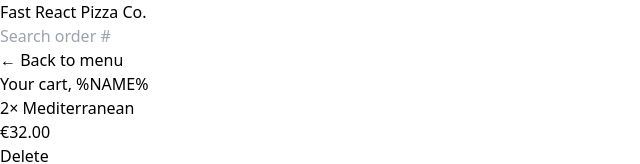
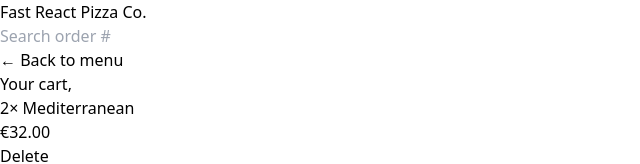
Before and after one commit to aleksandrawozniak965/FastReactPizza, a React (Vite) app: page /cart in a window 1280 px wide. Shown: the top 164 px of the page, without its empty margins (0-640 px from the left). Built offline with nearby package versions, Linux system fonts and the light colour scheme.

Commit message:
user state updating redux toolkit

```diff
--- a/src/features/cart/Cart.jsx
+++ b/src/features/cart/Cart.jsx
@@ -2,6 +2,7 @@
 import LinkButton from '../../ui/LinkButton';
 import Button from '../../ui/Button';
 import CartItem from './CartItem';
+import { useSelector } from 'react-redux';
 
 const fakeCart = [
   {
@@ -28,13 +29,14 @@
 ];
 
 function Cart() {
+  const username = useSelector(state => state.user.username);
   const cart = fakeCart;
 
   return (
     <div className='py-3 px-4 '>
       <LinkButton to="/menu" >&larr; Back to menu</LinkButton>
 
-      <h2 className='mt-7 text-xl font-semibold'>Your cart, %NAME%</h2>
+      <h2 className='mt-7 text-xl font-semibold'>Your cart, {username}</h2>
 
       <ul className='divide-y divide-stone-200 border-b mt-3'>
         {cart.map((item) => (<CartItem item={item} key={item.key} />))}
--- a/src/features/order/CreateOrder.jsx
+++ b/src/features/order/CreateOrder.jsx
@@ -2,6 +2,7 @@
 import { Form, redirect, useActionData, useNavigate } from "react-router-dom";
 import { createOrder } from "../../services/apiRestaurant";
 import Button from "../../ui/Button";
+import { useSelector } from "react-redux";
 
 // https://uibakery.io/regex-library/phone-number
 const isValidPhone = (str) =>
@@ -34,6 +35,7 @@
 ];
 
 function CreateOrder() {
+  const username = useSelector(state => state.user.username);
   const navigation = useNavigate();
   const isSubmitting = navigation.state === "submitting";
   const formErrors = useActionData();
@@ -49,7 +51,7 @@
       <Form method="POST">
         <div className="mb-5 flex flex-col gap-2 sm:flex-row sm:items-center">
           <label className="sm:basis-40">First Name</label>
-          <input className="input grow" type="text" name="customer" required />
+          <input className="input grow" type="text" name="customer" defaultValue={username} required />
         </div>
 
         <div className="mb-5 flex flex-col gap-2 sm:flex-row sm:items-center">
--- a/src/features/user/CreateUser.jsx
+++ b/src/features/user/CreateUser.jsx
@@ -1,11 +1,20 @@
 import { useState } from 'react';
 import Button from '../../ui/Button';
+import { useDispatch } from 'react-redux';
+import { updateName } from './userSlice';
+import { useNavigate } from 'react-router-dom';
 
 function CreateUser() {
   const [username, setUsername] = useState('');
+  const dispatch = useDispatch();
+  const navigate = useNavigate();
 
   function handleSubmit(e) {
     e.preventDefault();
+
+    if(!username) return;
+    dispatch(updateName(username));
+    navigate("/menu");
   }
 
   return (
--- a/src/ui/Home.jsx
+++ b/src/ui/Home.jsx
@@ -1,6 +1,10 @@
+import { useSelector } from 'react-redux';
 import CreateUser from '../features/user/CreateUser';
+import Button from './Button';
 
 function Home() {
+const username = useSelector(state => state.user.username);
+
   return (
     <div className='my-10 px-4 text-center sm:my-16'>
       <h1 className=" mb-8 text-xl font-semibold md:text-3xl">
@@ -9,7 +13,7 @@
        < span className="text-yellow-500">Straight out of the oven, straight to you</span>
       </h1>
 
-      <CreateUser />
+     { username === '' ? (<CreateUser />) : (<Button to='/menu' type='primary'>Continue ordering, {username}</Button>)}
     </div>
   );
 }
```
